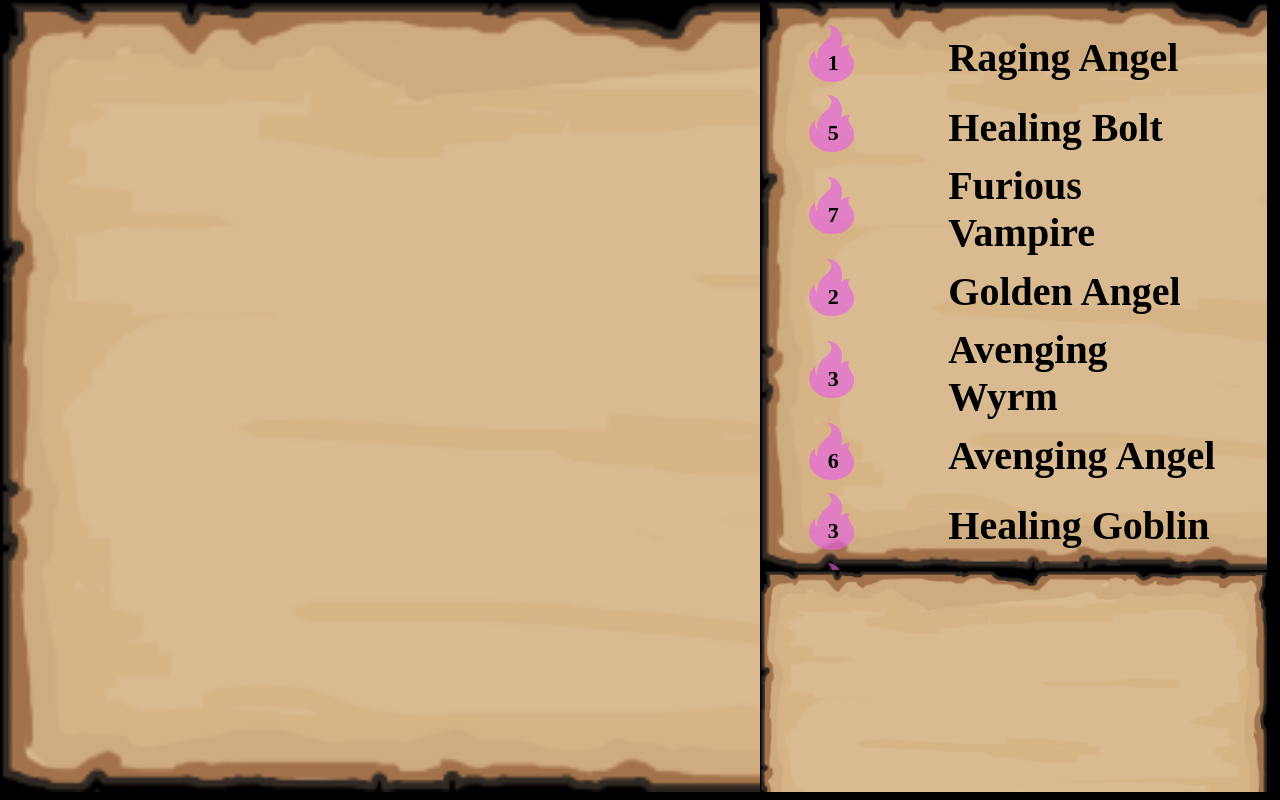
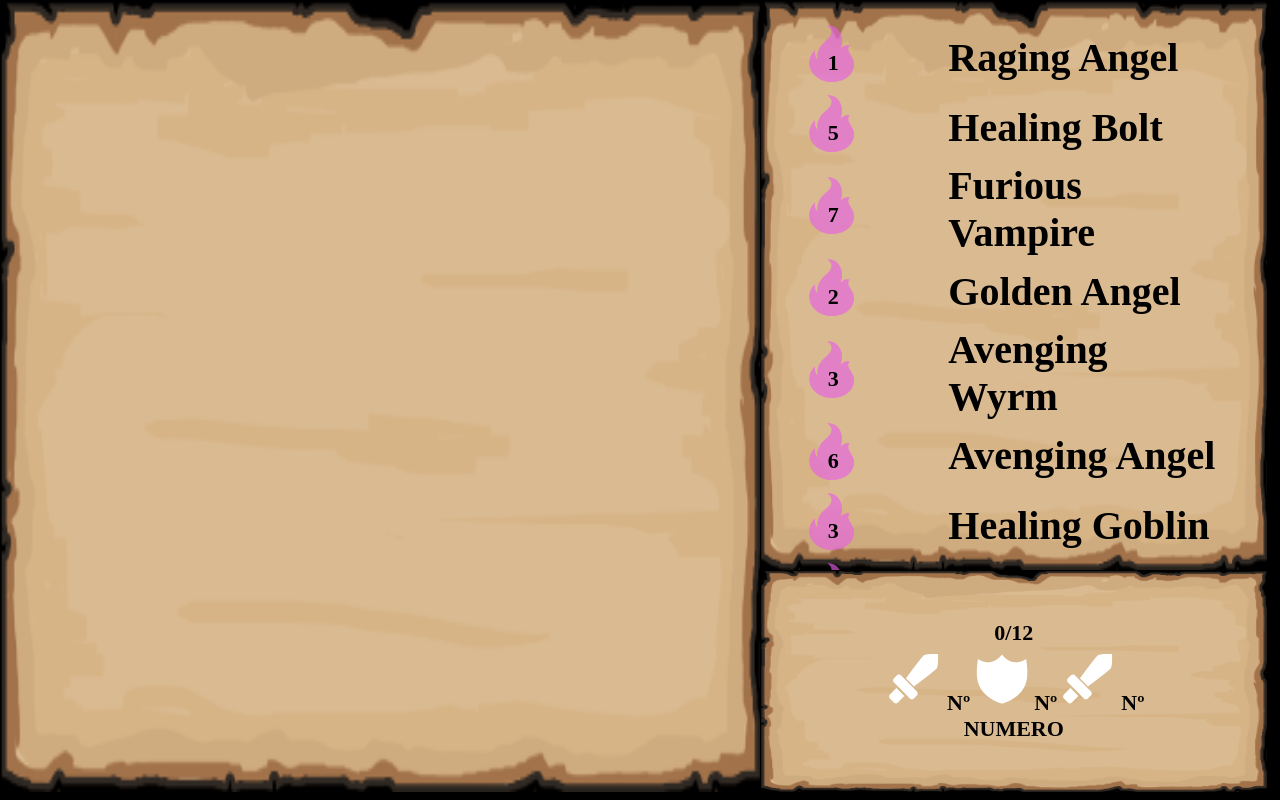
Before and after one commit to senpai-academy/deckbuilder-kata, a React (Create React App) app: page / in a window 1280 px wide. Built offline with nearby package versions, Linux system fonts and the light colour scheme; a web font is replaced by a local one.

Commit message:
vamo y vamo

```diff
--- a/src/App.css
+++ b/src/App.css
@@ -44,7 +44,7 @@ body{
   height: 100%;
   background-image: url("../public/Sprites/Panels/Panel.png");
   background-repeat: no-repeat;
-  background-size: cover;
+  background-size: 100% 100%;
   object-fit: cover;
   overflow-y: scroll;
   -ms-overflow-style: none;  /* IE and Edge */
@@ -122,7 +122,7 @@ body{
 .deck{
   grid-area: desk;
   background-image: url("../public/Sprites/Panels/Panel.png");
-  background-size: cover;
+  background-size: 100% 100%;
   display: grid;
   grid-template-columns: 1fr 1fr 1fr 1fr;
   grid-template-rows: 1fr 1fr 1fr;
@@ -132,7 +132,11 @@ body{
 .deckInfo{
   grid-area: icons;
   background-image: url("../public/Sprites/Panels/Panel.png");
-  background-size: cover;
+  background-size: 100% 100%;
+  display: flex;
+  flex-direction: column;
+  align-items: center;
+  justify-content: center;
 }
 .fondoDeck{
   width: -webkit-fill-available;
@@ -178,3 +182,8 @@ body{
   align-items: center;
   justify-content: space-evenly;
 }
+
+.troopClass{
+  display: flex;
+  flex-direction: row;
+}
--- a/src/App.js
+++ b/src/App.js
@@ -2,6 +2,7 @@ import './App.css';
 import React from 'react';
 import CardBank from './COMPONENTS/Bank/CardBank';
 import CardPopup from './COMPONENTS/CardPopup/CardPopup';
+import DeckInfo from './COMPONENTS/DeckInfo/DeckInfo'
 import { useState } from "react";
 import { useEffect } from "react";
 import { CardGenerator } from './Services/CardGenerator';
@@ -13,16 +14,7 @@ function App(props) {
   const [cardList, setCardList] = useState([])
   const [cardToShow, setCardToShow] = useState(null)
   const [getCard, setGetCard] = useState([])
-  //const [aux, setAux] = useState([])
-
-  /*const [cardsInDeck, setCardsInDeck] = useState([])*/
-
-  /*console.log(getCard)*/
-
-    /*useEffect(()=>{
-      let cardsToDeck = []
-      setCardsInDeck(...cardsInDeck, getCard)
-    },[])*/
+  const [storeCard, setStoreCArd] = useState("")
 
     useEffect(()=>{
         let cards = []
@@ -33,16 +25,11 @@ function App(props) {
         setCardList(cards)
       },[])
 
-    /*useEffect(()=>{
-      cont++
-      console.log(cont)
-    },[getCard])*/
-
     function addToDeck(card){
-      //setAux([...aux, card])
       setGetCard([...getCard, card])
       setCardToShow(null)
       deleteCardFromBank(card)
+      setStoreCArd(card)
       console.log(getCard)
     }
 
@@ -92,9 +79,8 @@ function App(props) {
         backToBank={backToBank}
         />
 
-      <div className='deckInfo'>
-
-      </div>
+        <DeckInfo
+        getInfo={getCard}/>
 
     </body>
 
--- /dev/null
+++ b/src/COMPONENTS/DeckInfo/DeckInfo.jsx
@@ -0,0 +1,34 @@
+import React from "react";
+
+const DeckInfo = (props)=>{
+    return(
+        <div className='deckInfo'>
+            <div>
+                <span>{props.getInfo.length}/12</span>
+            </div>
+
+            <div className="troopClass">
+                <div>
+                    <img src={`Sprites/Panels/Attack.png`} alt="" />
+                    <span>Nº</span>
+                </div>
+
+                <div>
+                    <img src={`Sprites/Panels/Defense.png`} alt="" />
+                    <span>Nº</span>
+                </div>
+
+                <div>
+                    <img src={`Sprites/Panels/Attack.png`} alt="" />
+                    <span>Nº</span>
+                </div>
+            </div>
+
+            <div>
+                <span>NUMERO</span>
+            </div>
+        </div>
+    )
+}
+
+export default DeckInfo;
```
